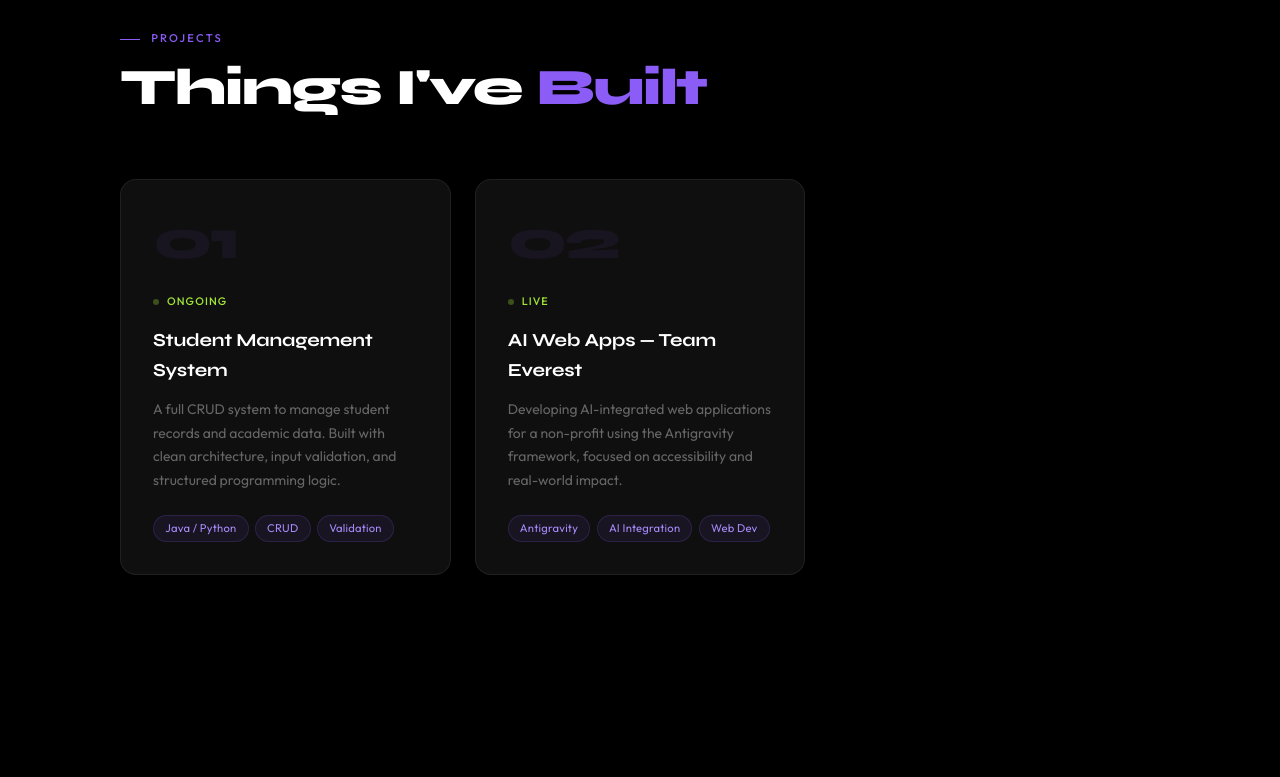
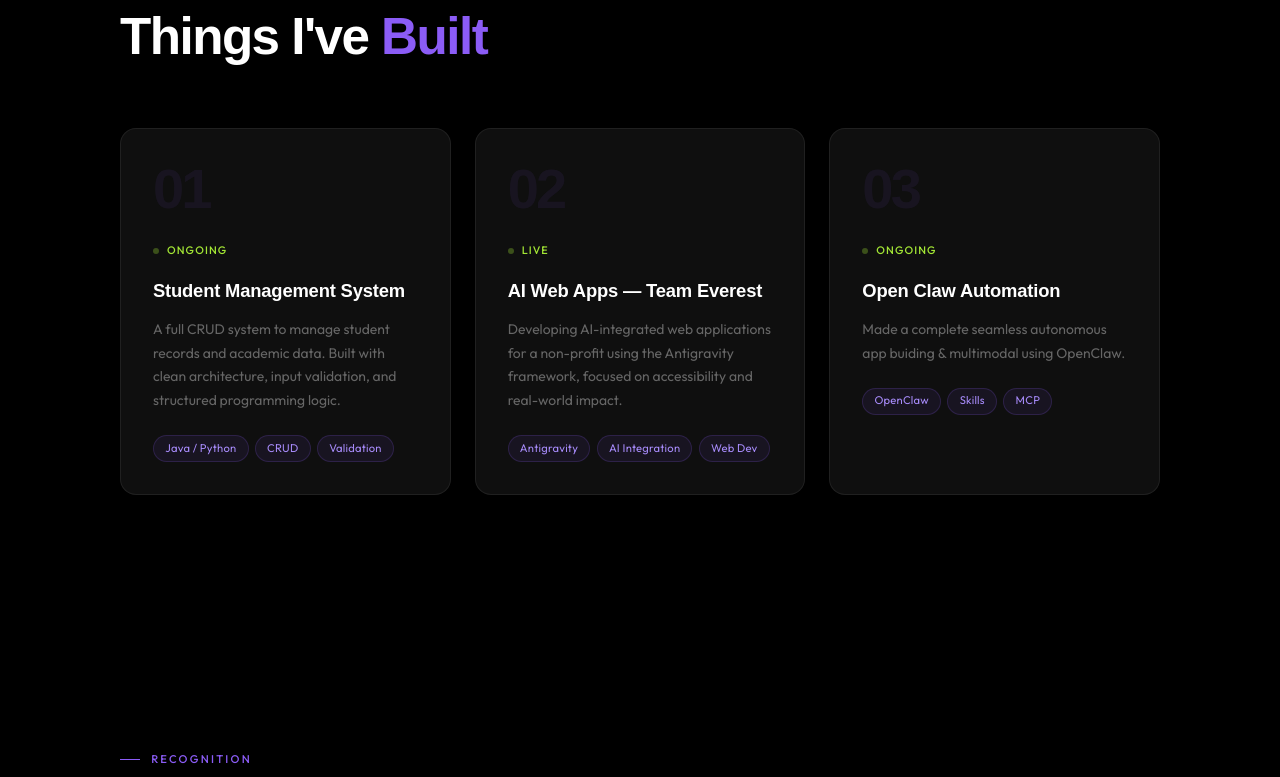
Before and after one commit to Sanjay-softdev/Sanjay-Rama-Swamy-Porfolio, a plain HTML site: page index.html in a window 1280 px wide. Shown: the part 3722-4499 px from the top of the page. Drawn offline with Linux system fonts and the light colour scheme; animation ran at ten frames a second.

Commit message:
new Project added Open Claw

```diff
--- a/index.html
+++ b/index.html
@@ -4,7 +4,7 @@
 <meta charset="UTF-8">
 <meta name="viewport" content="width=device-width, initial-scale=1.0">
 <title>Sanjay Rama Swamy J</title>
-<link href="https://fonts.googleapis.com/css2?family=Syne:wght@400;600;700;800&family=Outfit:wght@300;400;500;600&display=swap" rel="stylesheet">
+<link href="https://fonts.googleapis.com/css2?family=Poppins:wght@400;600;700;800&family=Outfit:wght@300;400;500;600&display=swap" rel="stylesheet">
 <style>
 :root {
   --bg: #000000;
@@ -888,6 +888,17 @@ footer p { font-size:.78rem; color:var(--muted); }
         <span class="tag">Web Dev</span>
       </div>
     </div>
+     <div class="proj-card r d3">
+      <div class="proj-num">03</div>
+      <div class="proj-status">Ongoing</div>
+      <h3>Open Claw Automation</h3>
+      <p>Made a complete seamless autonomous app buiding & multimodal using OpenClaw.</p>
+      <div class="tags">
+        <span class="tag">OpenClaw</span>
+        <span class="tag">Skills</span>
+        <span class="tag">MCP</span>
+      </div>
+    </div>
   </div>
 </section>
 
```
